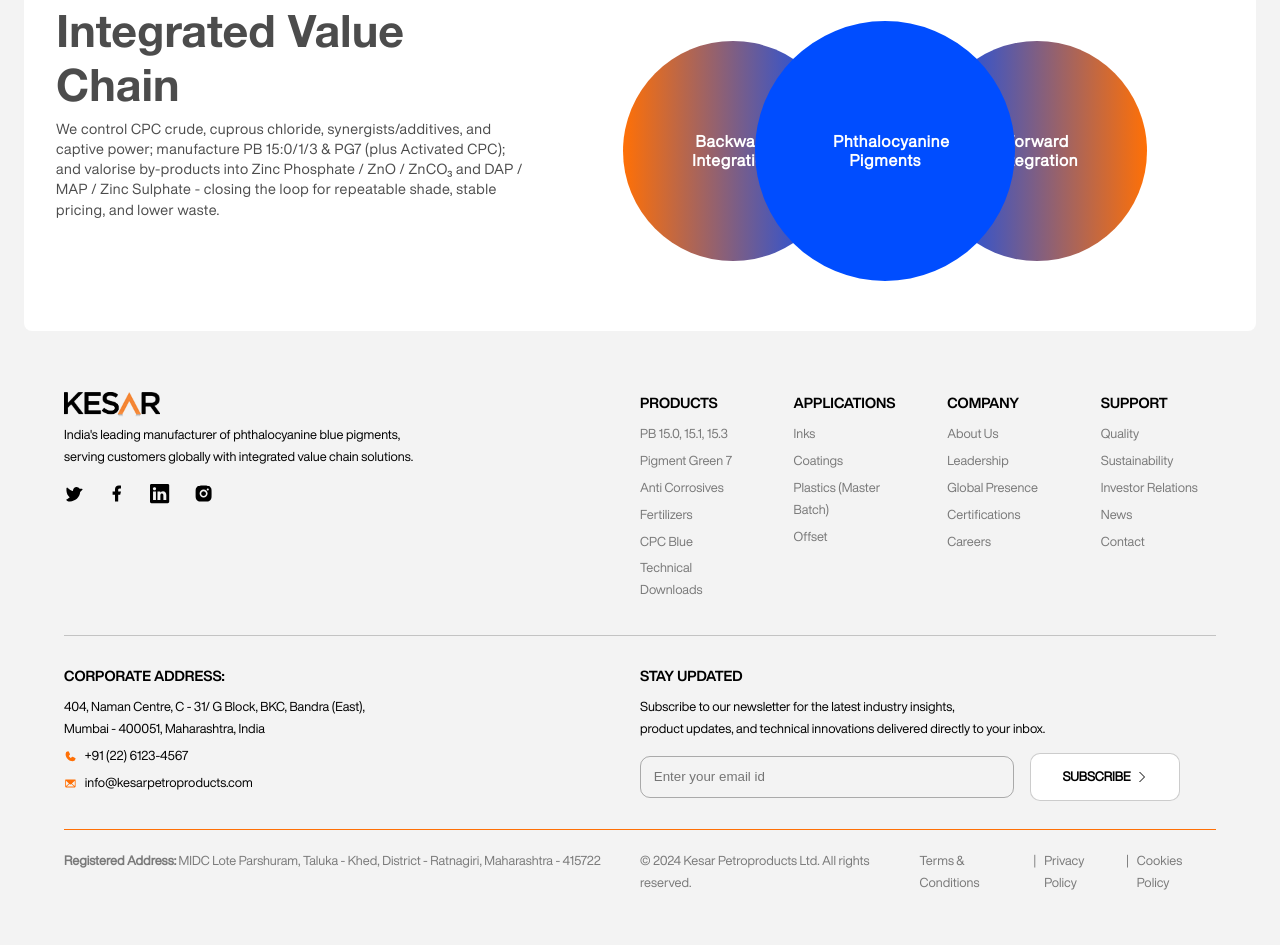
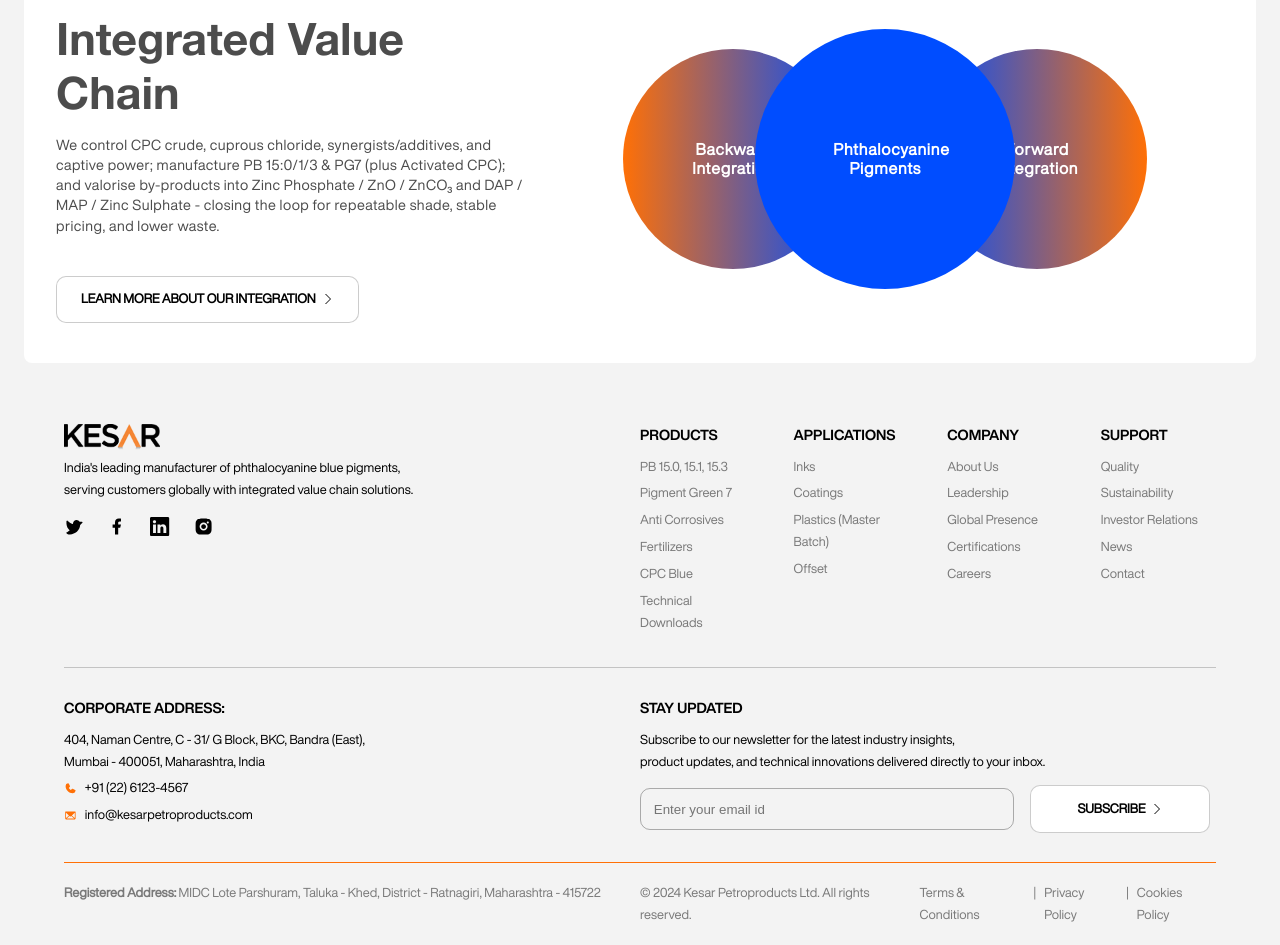
Before and after one commit to ayush-zerror/kesar, a Next.js app: page / in a window 1280 px wide. Shown: the part 1380-2325 px from the top of the page. Before the commit the page ends 2293 px from the top, so only its background shows below. Built offline with nearby package versions, Linux system fonts and the light colour scheme.

Commit message:
updated section

```diff
--- /dev/null
+++ b/src/components/common/Button.jsx
@@ -0,0 +1,13 @@
+import React from "react";
+import { GrNext } from "react-icons/gr";
+
+const Button = ({title}) => {
+  return (
+    <div className="button">
+      <h6>{title}</h6>
+      <GrNext />
+    </div>
+  );
+};
+
+export default Button;
--- a/src/components/common/Footer.jsx
+++ b/src/components/common/Footer.jsx
@@ -5,13 +5,21 @@
 import { RiFacebookFill, RiInstagramFill } from "react-icons/ri";
 import { BsLinkedin } from "react-icons/bs";
 import { GrNext } from "react-icons/gr";
+import Button from "./Button";
 
 const Footer = () => {
   return (
     <footer>
       <div id="footer-top">
         <div className="footer-left">
-          <Link href="/"><Image src="/kesar-logo.png" alt="Logo" width={1000} height={1000} /></Link>
+          <Link href="/">
+            <Image
+              src="/kesar-logo.png"
+              alt="Logo"
+              width={1000}
+              height={1000}
+            />
+          </Link>
           <p>
             India's leading manufacturer of phthalocyanine blue pigments, <br />
             serving customers globally with integrated value chain solutions.
@@ -89,10 +97,7 @@
           </p>
           <div className="newsletter">
             <input type="text" placeholder="Enter your email id" />
-            <div className="button">
-              <p>Subscribe</p>
-              <GrNext />
-            </div>
+            <Button title={"Subscribe"} />
           </div>
         </div>
       </div>
--- a/src/components/home/Integrated.jsx
+++ b/src/components/home/Integrated.jsx
@@ -1,4 +1,5 @@
 import React from "react";
+import Button from "../common/Button";
 
 const Integrated = () => {
   return (
@@ -13,6 +14,7 @@
             MAP / Zinc Sulphate - closing the loop for repeatable shade, stable
             pricing, and lower waste.
           </p>
+          <Button title={"Learn More ABout our Integration "} />
         </div>
         <div id="integrated_process">
           <div className="process">
--- a/src/styles/components/home.css
+++ b/src/styles/components/home.css
@@ -111,6 +111,7 @@
   font-weight: 500;
   font-size: 2.8rem;
   color: #000000b3;
+  margin-bottom: .5rem;
 }
 #product_finder_container p {
   font-family: para-regular;
@@ -225,6 +226,7 @@
   font-weight: 500;
   font-size: 2.8rem;
   color: #000000b3;
+  margin-bottom: .5rem;
 }
 #integrated_details p {
   font-family: para-regular;
@@ -233,6 +235,7 @@
   letter-spacing: 0.5px;
   line-height: 1.4;
   color: #000000b3;
+  margin-bottom: 2.5rem;
 }
 
 #integrated_process {
--- a/src/styles/globals.css
+++ b/src/styles/globals.css
@@ -44,9 +44,9 @@
 }
 
 .button {
-  min-width: 150px;
-  max-width: 200px;
-  padding: 1rem;
+  min-width: 180px;
+  width: fit-content;
+  padding: 1rem 1.5rem;
   background-color: white;
   border-radius: 10px;
   color: #000;
@@ -59,11 +59,12 @@
   border: 1px solid #00000033;
 }
 
-.button p {
+.button h6 {
   font-size: 0.8rem;
   font-weight: 700;
   line-height: 1;
   margin-top: 0.6px;
+  font-family: para-regular;
 }
 
 .button svg {
```
Lines whose indentation alone changed are shown as unchanged.
